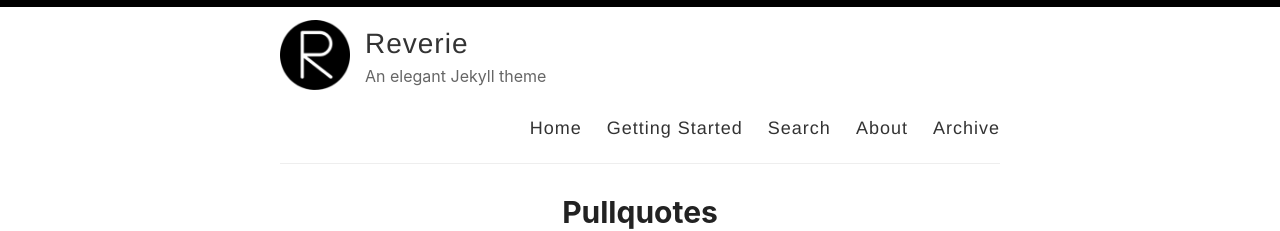
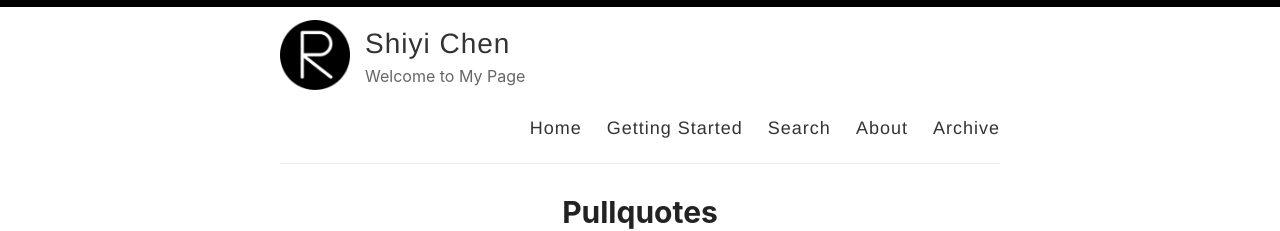
Before and after one commit to shiyi007/ShiyiChen, a Jekyll site: the page built from index.html, in a window 1280 px wide and 900 px high. Shown: the top 231 px of the window. Built offline with Jekyll 4.4.1, drawn with Linux system fonts in a browser that asks for light colours; the list of posts is cut into pages by our own code.

Commit message:
Update _config.yml

```diff
--- a/_config.yml
+++ b/_config.yml
@@ -3,13 +3,13 @@
 #
 
 # Name of your site (displayed in the header)
-name: Reverie
+name: Shiyi Chen
 
 # Name of the author
-author: Amit Merchant
+author: Shiyi Chen
 
 # Short bio or description (displayed in the header)
-description: An elegant Jekyll theme
+description: Welcome to My Page
 
 # URL of your avatar or profile pic (you could use your GitHub profile pic)
 avatar: /images/reverie.png
```
